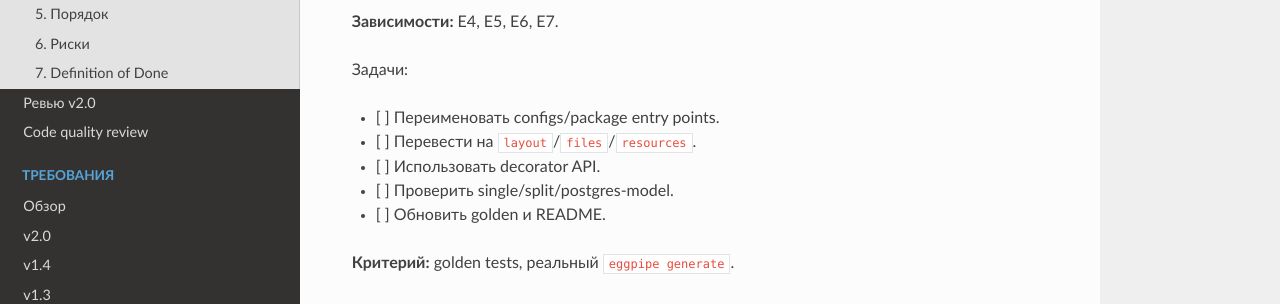
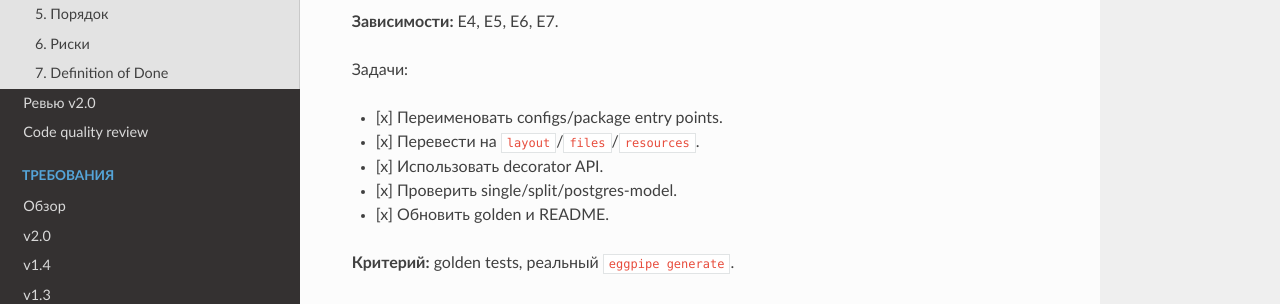
Before and after one commit to SpiGit/eggpipe, an MkDocs documentation site: the page built from docs/plan-v2.md, in a window 1280 px wide and 900 px high, scrolled down 4005 px. Shown: the part 150-454 px from the top of the window. Built offline with MkDocs 1.6.1, drawn with Linux system fonts in a browser that asks for light colours; nearby versions of some CDN libraries; some of the changed text lies outside the part shown.

```diff
--- a/docs/plan-v2.md
+++ b/docs/plan-v2.md
@@ -168,11 +168,11 @@
 
 Задачи:
 
-- [ ] Переименовать configs/package entry points.
-- [ ] Перевести на `layout`/`files`/`resources`.
-- [ ] Использовать decorator API.
-- [ ] Проверить single/split/postgres-model.
-- [ ] Обновить golden и README.
+- [x] Переименовать configs/package entry points.
+- [x] Перевести на `layout`/`files`/`resources`.
+- [x] Использовать decorator API.
+- [x] Проверить single/split/postgres-model.
+- [x] Обновить golden и README.
 
 **Критерий:** golden tests, реальный `eggpipe generate`.
 
```
Also changed, not shown: other parts of docs/plan-v2.md (+1 -1 lines), .session-context.md (+2 -2 lines), examples/tpc-h-generator/README.md (+1 -1 lines), examples/tpc-h/README.md (+2 -2 lines), 1 other file.
